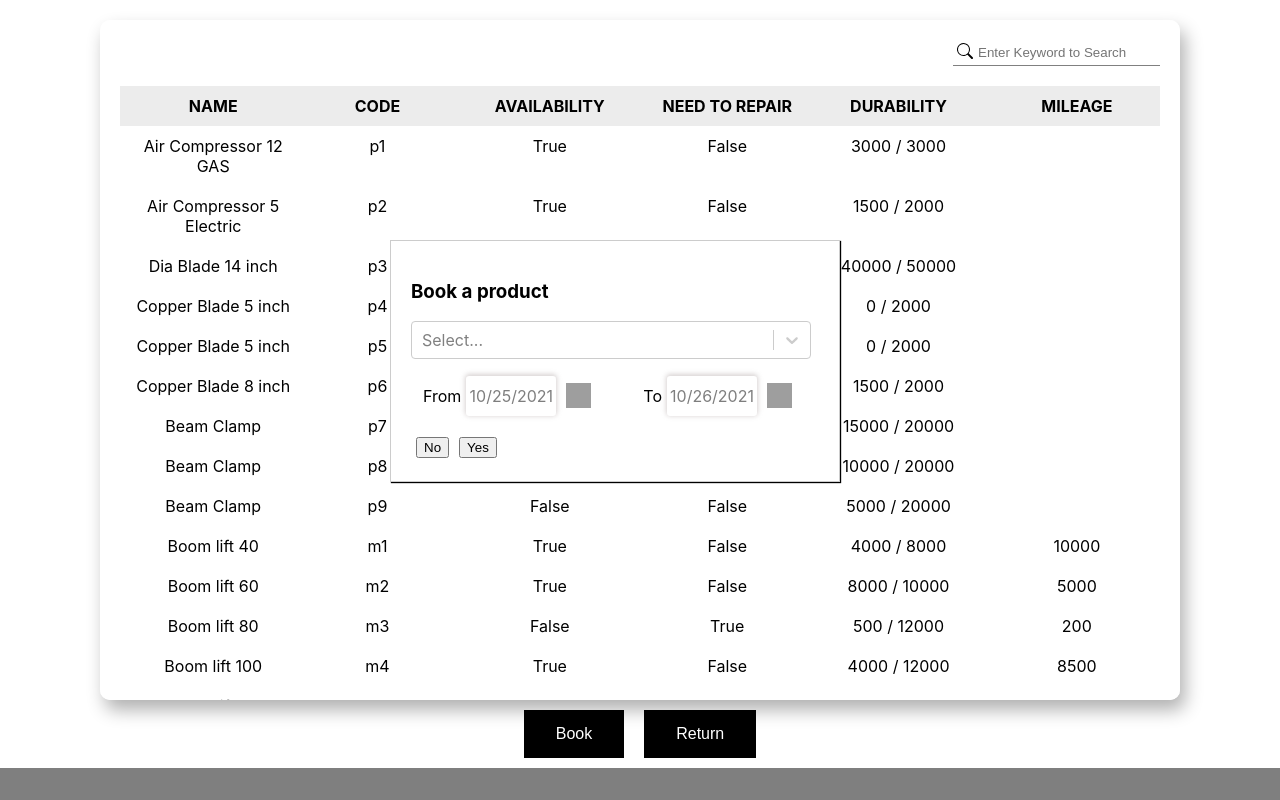
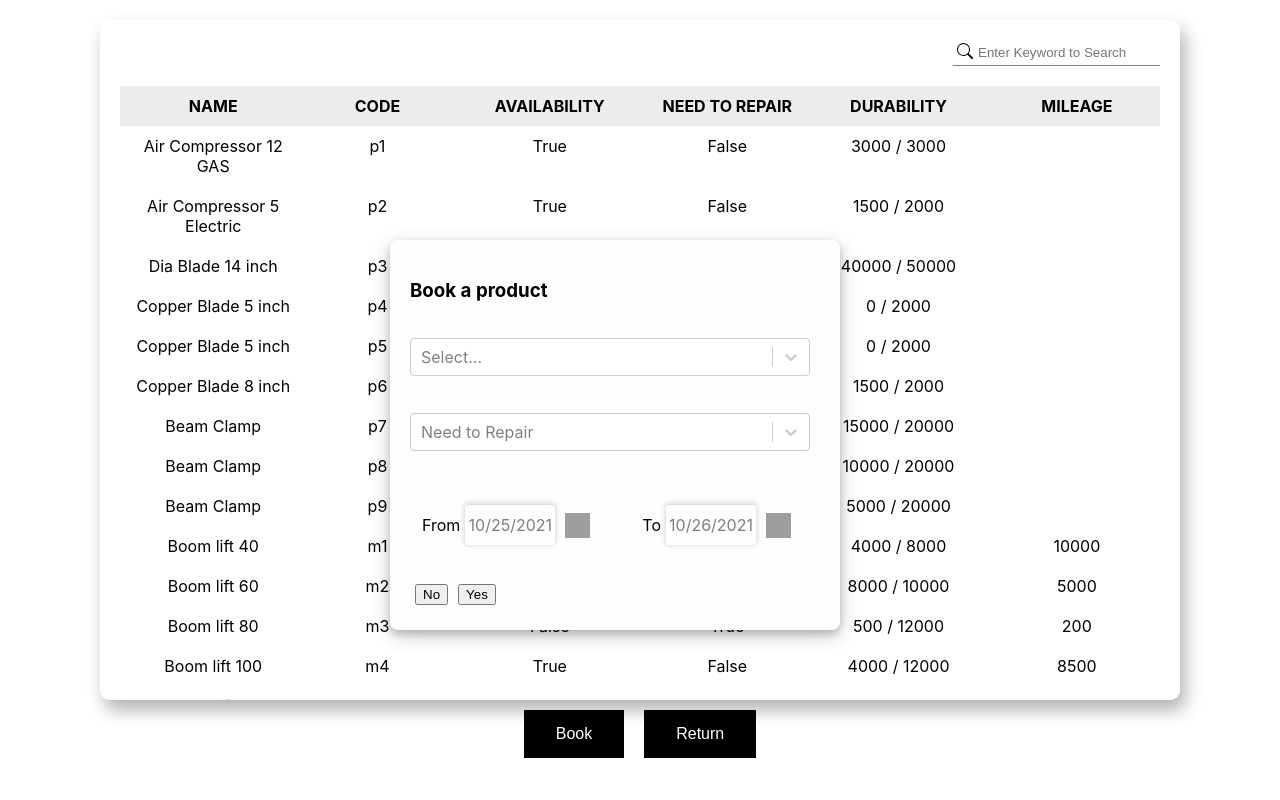
Before and after one commit to mahadi-nsu/Technical-Work-Line-Reflection, a React (Create React App) app: page / in a window 1280 px wide. Both pictures are taken after a click on the button "Book". Built offline with nearby package versions, Linux system fonts and the light colour scheme; grey boxes are pictures that could not be loaded.

Commit message:
Calculation changed according to docs given

```diff
--- a/src/Components/BookProduct/BookProduct.js
+++ b/src/Components/BookProduct/BookProduct.js
@@ -7,9 +7,9 @@ import Modal from "../UI/Modal/Modal";
 import Result from "../Result/Result";
 
 const BookProduct = ({ data, productModalHandler }) => {
-
+  const [mileage, setMileage] = useState();
   // date state
-    const yesterday = new Date((new Date()).valueOf() + 1000 * 60 * 60 * 24);
+  const yesterday = new Date(new Date().valueOf() + 1000 * 60 * 60 * 24);
   const today = new Date();
   const [days, setDays] = useState(1);
   const [startDate, setStartDate] = useState(today);
@@ -18,12 +18,17 @@ const BookProduct = ({ data, productModalHandler }) => {
   // dropdown state
   const [selectedValue, setSelectedValue] = useState();
   const [options, setOptions] = useState([]);
+  const repairOptions = [
+    { value: true, label: "Yes" },
+    { value: false, label: "No" },
+  ];
+  const [repairSelectedValue, setRepairSelectedValue] = useState();
 
   // result modal state
   const [showModal, setShowModal] = useState(false);
   const modalHandler = (value) => {
     setShowModal(value);
-    }
+  };
   const [result, setResult] = useState(0);
 
   // ------------------
@@ -32,7 +37,9 @@ const BookProduct = ({ data, productModalHandler }) => {
     if (startDate && endDate) {
       const startDateTime = startDate.getTime();
       const endDateTime = endDate.getTime();
-            const day = Math.abs(Math.floor((startDateTime - endDateTime) / (1000 * 3600 * 24)));
+      const day = Math.abs(
+        Math.floor((startDateTime - endDateTime) / (1000 * 3600 * 24))
+      );
       setDays(day);
     }
   }, [startDate, endDate]);
@@ -40,7 +47,7 @@ const BookProduct = ({ data, productModalHandler }) => {
   useEffect(() => {
     if (data) {
       const tempArray = [];
-            data.forEach(element => {
+      data.forEach((element) => {
         tempArray.push({ value: element.code, label: element.name });
       });
 
@@ -49,20 +56,42 @@ const BookProduct = ({ data, productModalHandler }) => {
   }, [data]);
 
   useEffect(() => {
-        console.log("inside result hooks");
     if (selectedValue) {
-            data.forEach(element => {
-
+      data.forEach((element) => {
         if (element.code === selectedValue.value) {
           setResult(element);
+        }
+        if (
+          element.code === selectedValue.value &&
+          element.type.includes("meter")
+        ) {
+          setMileage(element.mileage);
         }
       });
     }
   }, [selectedValue, days]);
 
+  const updateStorage = () => {
+    if (data) {
+      let updatedData = data;
+      for (let index = 0; index < updatedData.length; index++) {
+        if (updatedData[index].code === selectedValue.value) {
+          if (repairSelectedValue) {
+            updatedData[index].needing_repair = repairSelectedValue.value;
+          }
+          break;
+        }
+      }
+      localStorage.setItem("apiData", JSON.stringify(updatedData));
+      setMileage();
+      setSelectedValue("");
+      setRepairSelectedValue("");
+    }
+  };
+
   return (
     <div className={styles.BookProduct}>
-            <h3 >Book a product</h3>
+      <h3>Book a product</h3>
       <div className={styles.Dropdown}>
         <Select
           options={options}
@@ -72,13 +101,23 @@ const BookProduct = ({ data, productModalHandler }) => {
           }}
         />
       </div>
+      <div className={styles.Dropdown}>
+        <Select
+          placeholder="Need to Repair"
+          options={repairOptions}
+          value={repairSelectedValue}
+          onChange={(value) => {
+            setRepairSelectedValue(value);
+          }}
+        />
+      </div>
       <DatePicker
         startDate={startDate}
         setStartDate={setStartDate}
         endDate={endDate}
         setEndDate={setEndDate}
       />
-
+      {mileage ? <h4>Mileage: {mileage}</h4> : null}
       <div className={styles.Confirmation}>
         <button onClick={() => productModalHandler()}> No</button>
         <button onClick={() => modalHandler(true)}>Yes</button>
@@ -90,10 +129,12 @@ const BookProduct = ({ data, productModalHandler }) => {
           result={{ ...result, days }}
           days={days}
           resultModalhander={modalHandler}
-                    productModalHandler={productModalHandler} />
+          productModalHandler={productModalHandler}
+          updateStorage={updateStorage}
+        />
       </Modal>
     </div>
-    )
-}
+  );
+};
 
 export default BookProduct;
--- a/src/Components/BookProduct/BookProduct.module.css
+++ b/src/Components/BookProduct/BookProduct.module.css
@@ -2,13 +2,13 @@
   display: flex;
   flex-flow: column;
   justify-content: space-between;
-  height: 200px;
+  height: 350px;
   width: 500px;
 }
 
 .Dropdown {
-  /* display: flex; */
   padding-right: 100px;
+  padding-bottom: 20px;
 }
 
 .Confirmation {
--- a/src/Components/ReturnProduct/ReturnProduct.js
+++ b/src/Components/ReturnProduct/ReturnProduct.js
@@ -7,8 +7,9 @@ import Modal from "../UI/Modal/Modal";
 import Result from "../Result/Result";
 
 const ReturnProduct = ({ data, productModalHandler }) => {
+  const [mileage, setMileage] = useState();
   // date state
-    const yesterday = new Date((new Date()).valueOf() + 1000 * 60 * 60 * 24);
+  const yesterday = new Date(new Date().valueOf() + 1000 * 60 * 60 * 24);
   const today = new Date();
   const [days, setDays] = useState(1);
   const [startDate, setStartDate] = useState(today);
@@ -17,14 +18,17 @@ const ReturnProduct = ({ data, productModalHandler }) => {
   // dropdown state
   const [selectedValue, setSelectedValue] = useState();
   const [options, setOptions] = useState([]);
-    const [repairOptions, setRepairOptions] = useState([{ value: true, label: 'Yes' }, { value: false, label: 'No' }]);
+  const repairOptions = [
+    { value: true, label: "Yes" },
+    { value: false, label: "No" },
+  ];
   const [repairSelectedValue, setRepairSelectedValue] = useState();
 
   // result modal state
   const [showModal, setShowModal] = useState(false);
   const modalHandler = (value) => {
     setShowModal(value);
-    }
+  };
   const [result, setResult] = useState(0);
 
   // ------------------
@@ -33,7 +37,9 @@ const ReturnProduct = ({ data, productModalHandler }) => {
     if (startDate && endDate) {
       const startDateTime = startDate.getTime();
       const endDateTime = endDate.getTime();
-            const day = Math.abs(Math.floor((startDateTime - endDateTime) / (1000 * 3600 * 24)));
+      const day = Math.abs(
+        Math.floor((startDateTime - endDateTime) / (1000 * 3600 * 24))
+      );
       setDays(day);
     }
   }, [startDate, endDate]);
@@ -41,7 +47,7 @@ const ReturnProduct = ({ data, productModalHandler }) => {
   useEffect(() => {
     if (data) {
       const tempArray = [];
-            data.forEach(element => {
+      data.forEach((element) => {
         tempArray.push({ value: element.code, label: element.name });
       });
 
@@ -51,10 +57,15 @@ const ReturnProduct = ({ data, productModalHandler }) => {
 
   useEffect(() => {
     if (selectedValue) {
-            data.forEach(element => {
-
+      data.forEach((element) => {
         if (element.code === selectedValue.value) {
           setResult(element);
+        }
+        if (
+          element.code === selectedValue.value &&
+          element.type.includes("meter")
+        ) {
+          setMileage(element.mileage);
         }
       });
     }
@@ -65,22 +76,31 @@ const ReturnProduct = ({ data, productModalHandler }) => {
       let updatedData = data;
       for (let index = 0; index < updatedData.length; index++) {
         if (updatedData[index].code === selectedValue.value) {
+          if (repairSelectedValue) {
             updatedData[index].needing_repair = repairSelectedValue.value;
-                    if (updatedData[index].type === 'plain') {
-                        updatedData[index].durability = updatedData[index].durability - days * 1;
+          }
+
+          if (updatedData[index].type === "plain") {
+            updatedData[index].durability =
+              updatedData[index].durability - days * 1;
           } else {
-                        updatedData[index].durability = updatedData[index].durability - days * 2;
+            updatedData[index].durability =
+              updatedData[index].durability - days * 2;
+            updatedData[index].mileage = updatedData[index].mileage + days * 10;
           }
           break;
         }
+      }
+      localStorage.setItem("apiData", JSON.stringify(updatedData));
+      setMileage();
+      setSelectedValue("");
+      setRepairSelectedValue("");
+    }
   };
-            localStorage.setItem("apiData", JSON.stringify(updatedData));
-        }
-    }
 
   return (
     <div className={styles.BookProduct}>
-            <h3 >Return a product</h3>
+      <h3>Return a product</h3>
       <div className={styles.Dropdown}>
         <Select
           options={options}
@@ -92,6 +112,7 @@ const ReturnProduct = ({ data, productModalHandler }) => {
       </div>
       <div className={styles.Dropdown}>
         <Select
+          placeholder="Need to Repair"
           options={repairOptions}
           value={repairSelectedValue}
           onChange={(value) => {
@@ -105,7 +126,8 @@ const ReturnProduct = ({ data, productModalHandler }) => {
         endDate={endDate}
         setEndDate={setEndDate}
       />
-
+      {mileage ? <h4>Previous mileage: {mileage}</h4> : null}
+      {mileage ? <h4>Mileage increase after return: {days * 10}</h4> : null}
       <div className={styles.Confirmation}>
         <button onClick={() => productModalHandler()}> No</button>
         <button onClick={() => modalHandler(true)}>Yes</button>
@@ -117,10 +139,11 @@ const ReturnProduct = ({ data, productModalHandler }) => {
           days={days}
           resultModalhander={modalHandler}
           productModalHandler={productModalHandler}
-                    updateStorage={updateStorage} />
+          updateStorage={updateStorage}
+        />
       </Modal>
     </div>
-    )
-}
+  );
+};
 
 export default ReturnProduct;
--- a/src/Components/ReturnProduct/ReturnProduct.module.css
+++ b/src/Components/ReturnProduct/ReturnProduct.module.css
@@ -12,7 +12,6 @@
   margin-right: 100px;
 }
 .Dropdown {
-  /* display: flex; */
   padding-right: 100px;
   padding-bottom: 20px;
 }
--- a/src/Components/UI/Modal/Modal.css
+++ b/src/Components/UI/Modal/Modal.css
@@ -1,15 +1,15 @@
 .Modal {
   position: fixed;
   z-index: 100;
-  background-color: white;
+  background-color: #fefefe;
   width: 70%;
-  border: 1px solid #ccc;
-  box-shadow: 1px 1px 1px black;
+  box-shadow: 0 4px 8px 0 rgba(0, 0, 0, 0.2), 0 6px 20px 0 rgba(0, 0, 0, 0.19);
   padding: 20px;
   left: 15%;
   top: 30%;
   box-sizing: border-box;
   transition: all 0.3s ease-out;
+  border-radius: 8px;
 }
 
 @media (min-width: 600px) {
--- a/src/Components/UI/Modal/Modal.js
+++ b/src/Components/UI/Modal/Modal.js
@@ -1,26 +1,25 @@
-import React from 'react';
-
-import './Modal.css';
-import Backdrop from '../Backdrop/Backdrop';
+import React from "react";
+import "./Modal.css";
 
 const Modal = (props) => {
   return (
-        <>
-            <Backdrop show={props.show} clicked={props.modalClosed} />
     <div
       className="Modal"
       style={{
-                    transform: props.show ? 'translateY(0)' : 'translateY(-100vh)',
-                    opacity: props.show ? '1' : '0'
-                }}>
+        transform: props.show ? "translateY(0)" : "translateY(-100vh)",
+        opacity: props.show ? "1" : "0",
+      }}
+    >
       {props.children}
     </div>
-        </>
-    )
+  );
 };
 
 const ModalPropsAreEqual = (prevModal, nextModal) => {
-    return prevModal.show === nextModal.show || prevModal.children === nextModal.children;
-}
+  return (
+    prevModal.show === nextModal.show ||
+    prevModal.children === nextModal.children
+  );
+};
 
 export default React.memo(Modal, ModalPropsAreEqual);
```
Also changed, not shown: src/Components/Result/Result.js (+28 -24 lines). Lines whose indentation alone changed are shown as unchanged.
